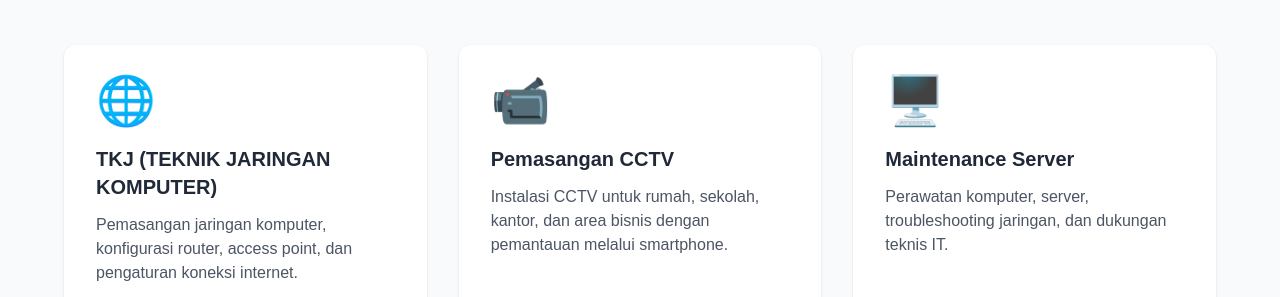
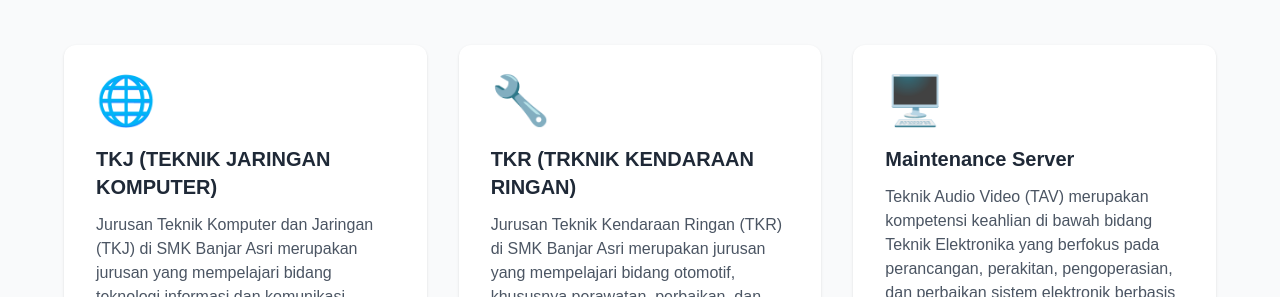
Before and after one commit to veiisachii/company-profile, a plain HTML site: page index.html in a window 1280 px wide. Shown: the part 655-952 px from the top of the page. Drawn offline with nearby package versions, Linux system fonts and the light colour scheme.

Commit message:
Update index.html

```diff
--- a/index.html
+++ b/index.html
@@ -154,9 +154,13 @@
                     </h3>
 
                     <p class="text-gray-600">
-                        Pemasangan jaringan komputer,
-                        konfigurasi router, access point,
-                        dan pengaturan koneksi internet.
+                      Jurusan Teknik Komputer dan Jaringan (TKJ) di SMK Banjar Asri merupakan
+                        jurusan yang mempelajari bidang teknologi informasi dan komunikasi, khususnya dalam perakitan
+                        dan perawatan komputer, instalasi sistem operasi, konfigurasi jaringan, serta pengelolaan server.
+                        Melalui pembelajaran teori dan praktik, siswa dibekali keterampilan dan pengetahuan untuk mampu menginstalasi,
+                        mengelola, memperbaiki, serta mengembangkan sistem komputer dan jaringan. Jurusan TKJ bertujuan mencetak lulusan
+                        yang kompeten, atif, mandiri, dan siap menghadapi perkembangan teknologi
+                        serta kebutuhan dunia kerja di era digital.
                     </p>
 
                 </div>
@@ -167,17 +171,19 @@
                             hover:shadow-xl transition">
 
                     <div class="text-5xl mb-5">
-                        📹
+                        🔧
                     </div>
 
                     <h3 class="text-xl font-bold mb-3">
-                        Pemasangan CCTV
+                      TKR (TRKNIK KENDARAAN RINGAN)
                     </h3>
 
                     <p class="text-gray-600">
-                        Instalasi CCTV untuk rumah,
-                        sekolah, kantor, dan area bisnis
-                        dengan pemantauan melalui smartphone.
+                         Jurusan Teknik Kendaraan Ringan (TKR) di SMK Banjar Asri merupakan jurusan yang mempelajari bidang otomotif,
+                        khususnya perawatan, perbaikan, dan pemeliharaan kendaraan ringan seperti mobil. Melalui pembelajaran teori dan praktik,
+                        siswa dibekali pengetahuan serta keterampilan dalam memahami komponen mesin, sistem kelistrikan kendaraan, sistem rem, sistem transmisi,
+                        hingga melakukan diagnosa kerusakan kendaraan. Jurusan TKR bertujuan mencetak lulusan yang terampil, disiplin,
+                        kreatif, dan kompeten di bidang otomotif serta siap menghadapi kebutuhan dunia kerja di industri otomotif modern. 🔧
                     </p>
 
                 </div>
@@ -196,9 +202,12 @@
                     </h3>
 
                     <p class="text-gray-600">
-                        Perawatan komputer, server,
-                        troubleshooting jaringan,
-                        dan dukungan teknis IT.
+                       Teknik Audio Video (TAV) merupakan kompetensi keahlian di bawah bidang Teknik Elektronika yang berfokus pada perancangan,
+                        perakitan, pengoperasian, dan perbaikan sistem elektronik berbasis suara (audio) dan gambar (video).
+                        Siswa dibekali keterampilan teknis mulai dari dasar-dasar elektronika analog dan digital, instalasi sound system profesional,
+                        pemeliharaan televisi, pemasangan sistem keamanan CCTV, hingga teknik penyiaran (broadcasting). Lulusan jurusan TAV dipersiapkan
+                        menjadi teknisi handal yang siap bersaing di industri manufaktur elektronik,
+                        dunia hiburan (event organizer), media penyiaran, maupun membuka usaha mandiri di bidang jasa servis dan instalasi audio-video.
                     </p>
 
                 </div>
```
